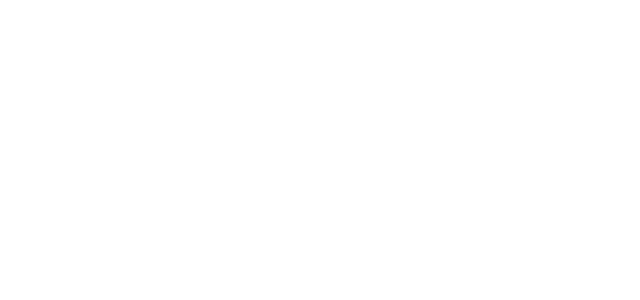
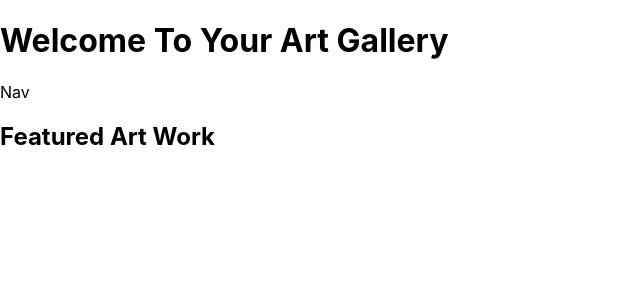
Before and after one commit to ZephaniahWillard2/Dynamic-Art-Gallery, a React (Create React App) app in the folder react-art-gallery/: page / in a window 1280 px wide. Shown: the top 300 px of the page, without its empty margins (0-640 px from the left). Built offline with nearby package versions, Linux system fonts and the light colour scheme.

Commit message:
setting up the app frame

```diff
--- a/react-art-gallery/src/App.js
+++ b/react-art-gallery/src/App.js
@@ -1,11 +1,27 @@
 import './App.css';
+import React from 'react';
 
 function App() {
   return (
     <div className="App">
       <header className="App-header">
+        <h1>Welcome To Your Art Gallery</h1>
+        <nav>Nav</nav>
+      </header>
+      <body className='App-body'>
+        <h2>Featured Art Work</h2>
 
-      </header>
+        <div className='container'>
+
+        </div>
+
+
+
+
+      <footer>
+
+      </footer>
+      </body>
     </div>
   );
 }
```
Also changed, not shown: 1 other file (tests, documents, lock files or other folders).
